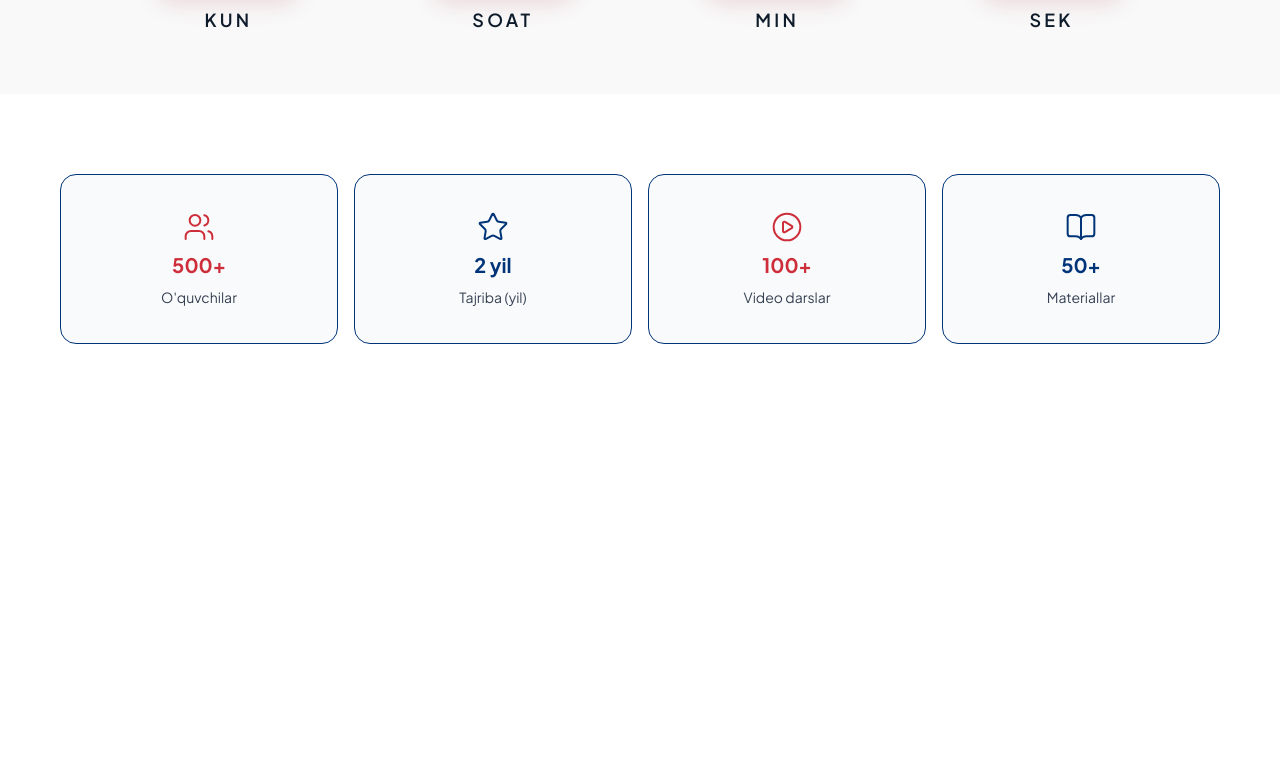
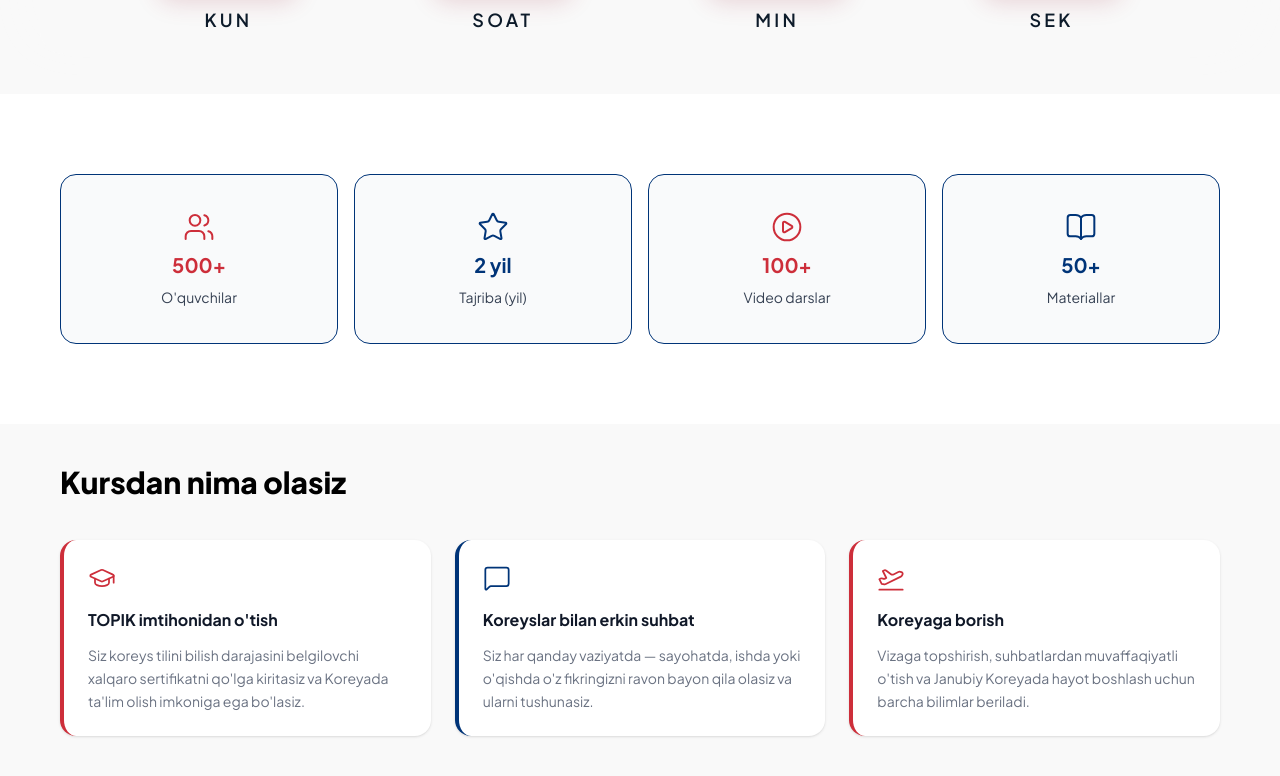
Before and after one commit to nematjonovv/sem-academy, a Next.js app: page / in a window 1280 px wide. Shown: the part 1014-1790 px from the top of the page. Before the commit the page ends 1438 px from the top, so only its background shows below. Built offline with nearby package versions, Linux system fonts and the light colour scheme.

Commit message:
add: goals section

```diff
--- a/src/app/(home)/page.tsx
+++ b/src/app/(home)/page.tsx
@@ -1,4 +1,5 @@
 import CountdownTimer from "@/src/components/CountDownTimer";
+import Goals from "@/src/components/Goals";
 import Header from "@/src/components/Header";
 import Hero from "@/src/components/Hero";
 import Stats from "@/src/components/Stats";
@@ -12,6 +13,7 @@ export default function Home() {
         <CountdownTimer />
       </div>
       <Stats />
+      <Goals />
     </div>
   );
 }
--- /dev/null
+++ b/src/components/Goals.tsx
@@ -0,0 +1,59 @@
+import { GraduationCap, MessageSquare, PlaneTakeoff, LucideIcon } from "lucide-react";
+
+const iconMap: Record<string, LucideIcon> = {
+  GraduationCap,
+  MessageSquare,
+  PlaneTakeoff,
+};
+
+const goals = [
+  {
+    icon: "GraduationCap",
+    title: "TOPIK imtihonidan o'tish",
+    description:
+      "Siz koreys tilini bilish darajasini belgilovchi xalqaro sertifikatni qo'lga kiritasiz va Koreyada ta'lim olish imkoniga ega bo'lasiz.",
+  },
+  {
+    icon: "MessageSquare",
+    title: "Koreyslar bilan erkin suhbat",
+    description:
+      "Siz har qanday vaziyatda — sayohatda, ishda yoki o'qishda o'z fikringizni ravon bayon qila olasiz va ularni tushunasiz.",
+  },
+  {
+    icon: "PlaneTakeoff",
+    title: "Koreyaga borish",
+    description:
+      "Vizaga topshirish, suhbatlardan muvaffaqiyatli o'tish va Janubiy Koreyada hayot boshlash uchun barcha bilimlar beriladi.",
+  },
+];
+
+export default function Goals() {
+  return (
+    <div className="container mx-auto max-h-screen px-5 py-10">
+      <p className="text-3xl font-extrabold font-jakarta text-black mb-10">
+        Kursdan nima olasiz
+      </p>
+      <div className="grid grid-cols-1 md:grid-cols-3 gap-6">
+        {goals.map(({ icon, title, description }, index) => {
+          const Icon = iconMap[icon];
+          const color = index % 2 === 0 ? "text-(--primary)" : "text-(--secondary)";
+          const border = index % 2 === 0 ? "border-l-4 border-(--primary)" : "border-l-4 border-(--secondary)";
+          return (
+            <div
+              key={title}
+              className={`bg-white rounded-2xl p-6 shadow-sm ${border}`}
+            >
+              <Icon className={`w-7 h-7 mb-4 ${color}`} strokeWidth={1.5} />
+              <h3 className="font-bold font-jakarta text-base text-gray-900 mb-3">
+                {title}
+              </h3>
+              <p className="text-gray-500 text-sm font-jakarta leading-relaxed">
+                {description}
+              </p>
+            </div>
+          );
+        })}
+      </div>
+    </div>
+  );
+}
--- a/src/components/ScrollToTop.tsx
+++ b/src/components/ScrollToTop.tsx
@@ -21,7 +21,7 @@ export default function ScrollToTop() {
   if (!visible) return null
 
   return (
-    <button onClick={scrollToTop} className="fixed bottom-4 right-4 bg-(--primary) text-[#1A1A1A] p-2 rounded-full shadow-lg hover:bg-(--primary)/90 transition-colors cursor-pointer">
+    <button onClick={scrollToTop} className="fixed bottom-4 right-4 bg-(--primary) text-white p-2 rounded-full shadow-lg hover:bg-(--primary)/90 transition-colors cursor-pointer">
       <ArrowUp />
     </button>
   )
```
